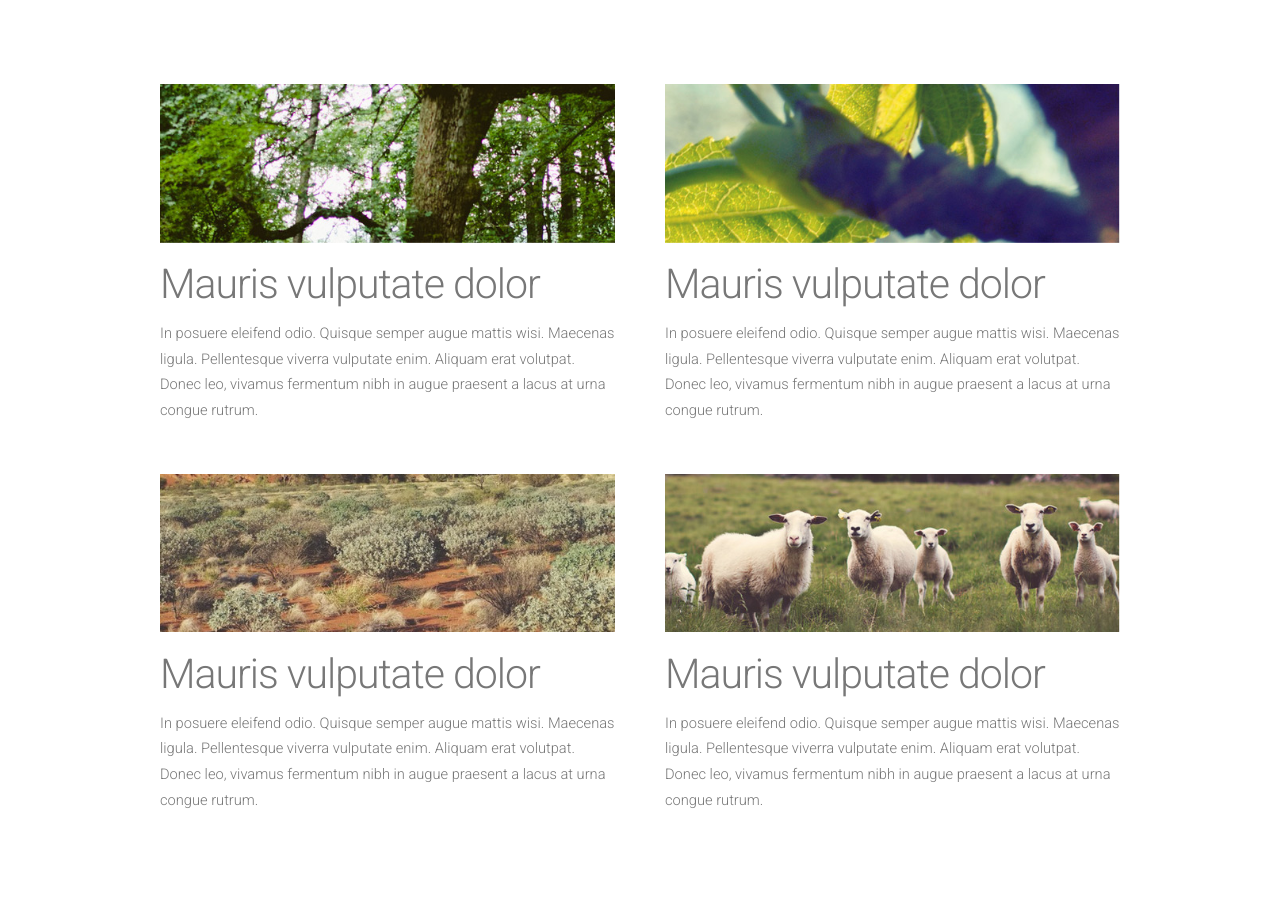
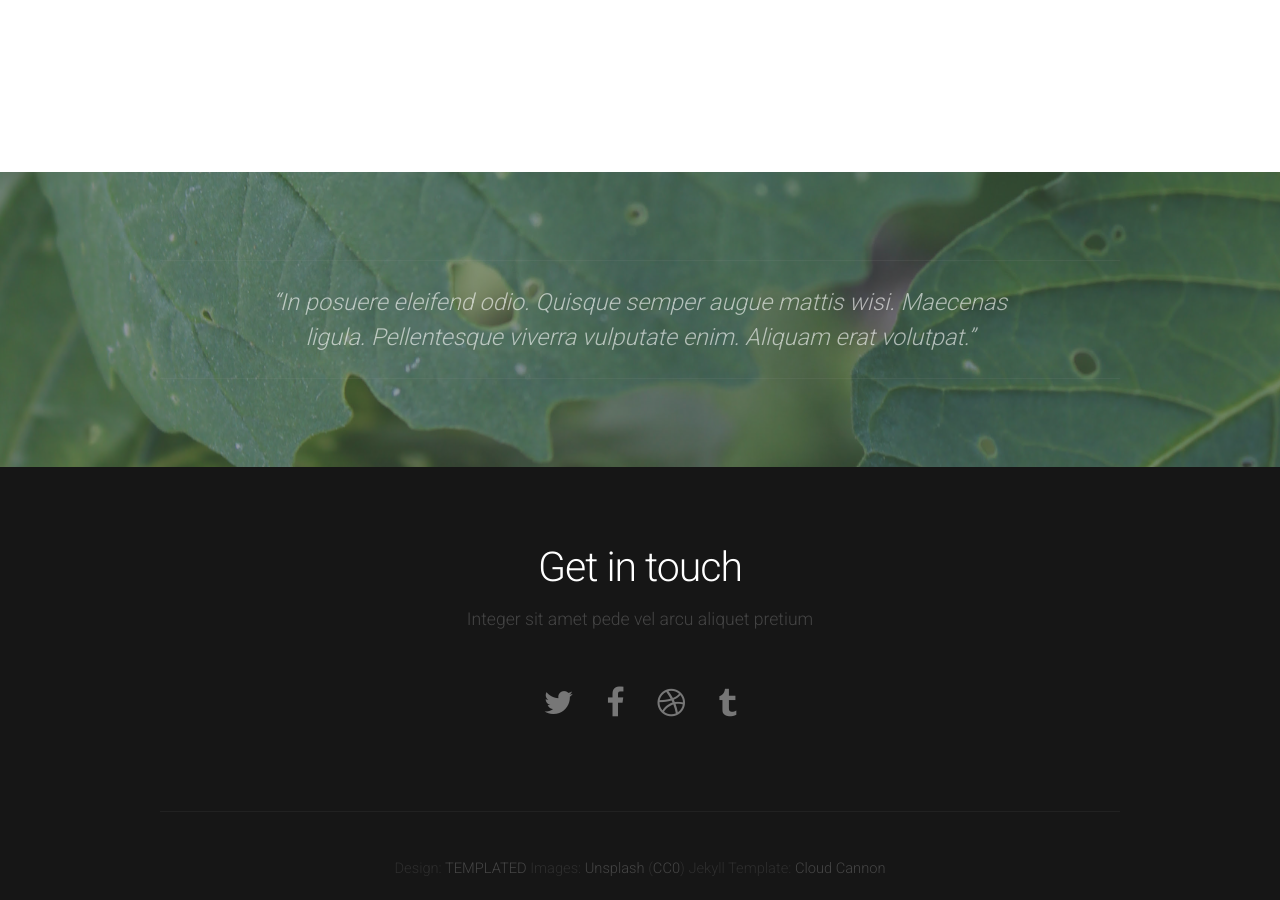
Before and after one commit to Zoegp/zoegp.github.io, a Jekyll site: the page built from index.html, in a window 1280 px wide and 900 px high, scrolled down 1318 px. Built offline with Jekyll 4.4.1, drawn with Linux system fonts in a browser that asks for light colours; nearby versions of some CDN libraries; the list of posts is cut into pages by our own code.

Commit message:
Update index.html

```diff
--- a/index.html
+++ b/index.html
@@ -39,38 +39,7 @@ layout: default
 	<div id="main">
 		<div id="content" class="container">
 
-			<div class="row">
-				<section class="6u">
-					<a href="#" class="image full"><img src="/assets/images/pic01.jpg" alt=""></a>
-					<header>
-						<h2>Mauris vulputate dolor</h2>
-					</header>
-					<p>In posuere eleifend odio. Quisque semper augue mattis wisi. Maecenas ligula. Pellentesque viverra vulputate enim. Aliquam erat volutpat. Donec leo, vivamus fermentum nibh in augue praesent a lacus at urna congue rutrum.</p>
-				</section>
-				<section class="6u">
-					<a href="#" class="image full"><img src="/assets/images/pic02.jpg" alt=""></a>
-					<header>
-						<h2>Mauris vulputate dolor</h2>
-					</header>
-					<p>In posuere eleifend odio. Quisque semper augue mattis wisi. Maecenas ligula. Pellentesque viverra vulputate enim. Aliquam erat volutpat. Donec leo, vivamus fermentum nibh in augue praesent a lacus at urna congue rutrum.</p>
-				</section>
-			</div>
 
-			<div class="row">
-				<section class="6u">
-					<a href="#" class="image full"><img src="/assets/images/pic03.jpg" alt=""></a>
-					<header>
-						<h2>Mauris vulputate dolor</h2>
-					</header>
-					<p>In posuere eleifend odio. Quisque semper augue mattis wisi. Maecenas ligula. Pellentesque viverra vulputate enim. Aliquam erat volutpat. Donec leo, vivamus fermentum nibh in augue praesent a lacus at urna congue rutrum.</p>
-				</section>
-				<section class="6u">
-					<a href="#" class="image full"><img src="/assets/images/pic04.jpg" alt=""></a>
-					<header>
-						<h2>Mauris vulputate dolor</h2>
-					</header>
-					<p>In posuere eleifend odio. Quisque semper augue mattis wisi. Maecenas ligula. Pellentesque viverra vulputate enim. Aliquam erat volutpat. Donec leo, vivamus fermentum nibh in augue praesent a lacus at urna congue rutrum.</p>
-				</section>
 			</div>
 
 		</div>
```
